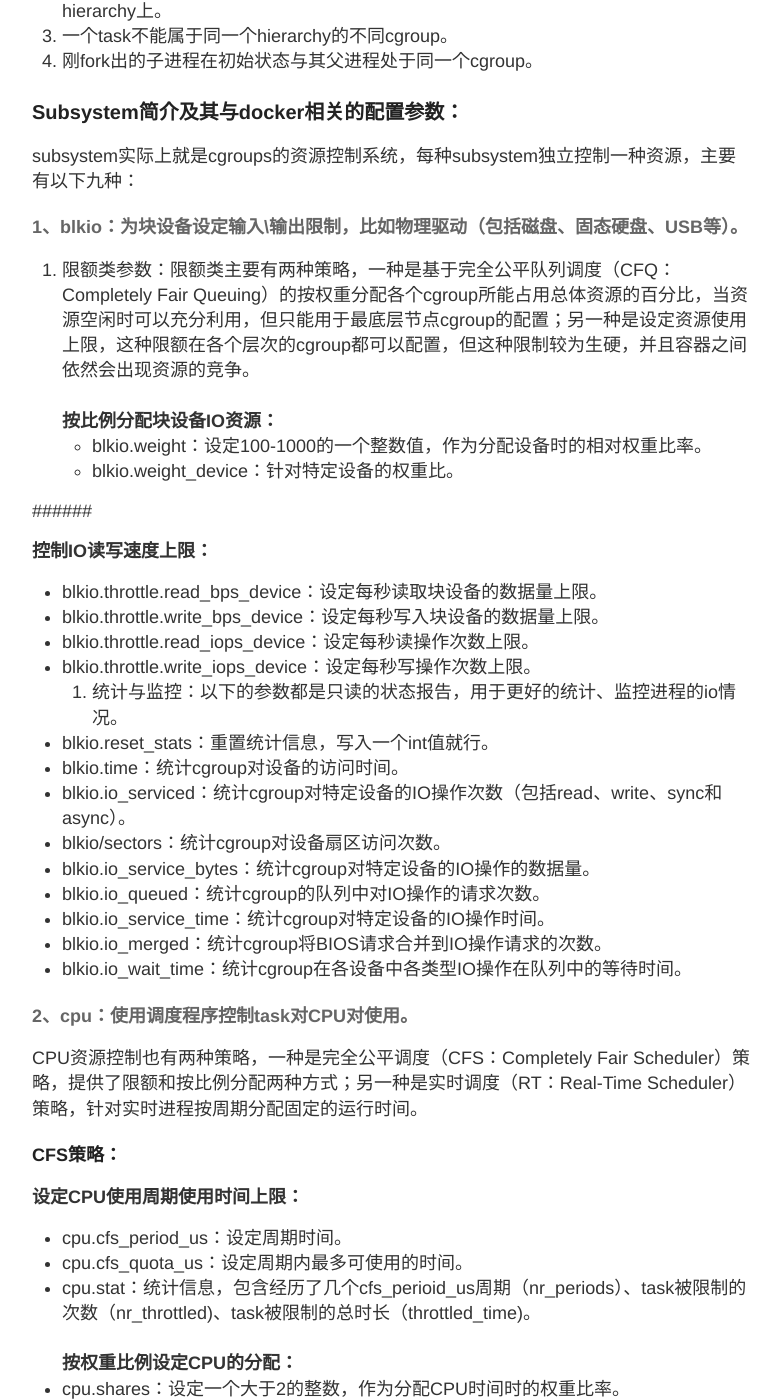
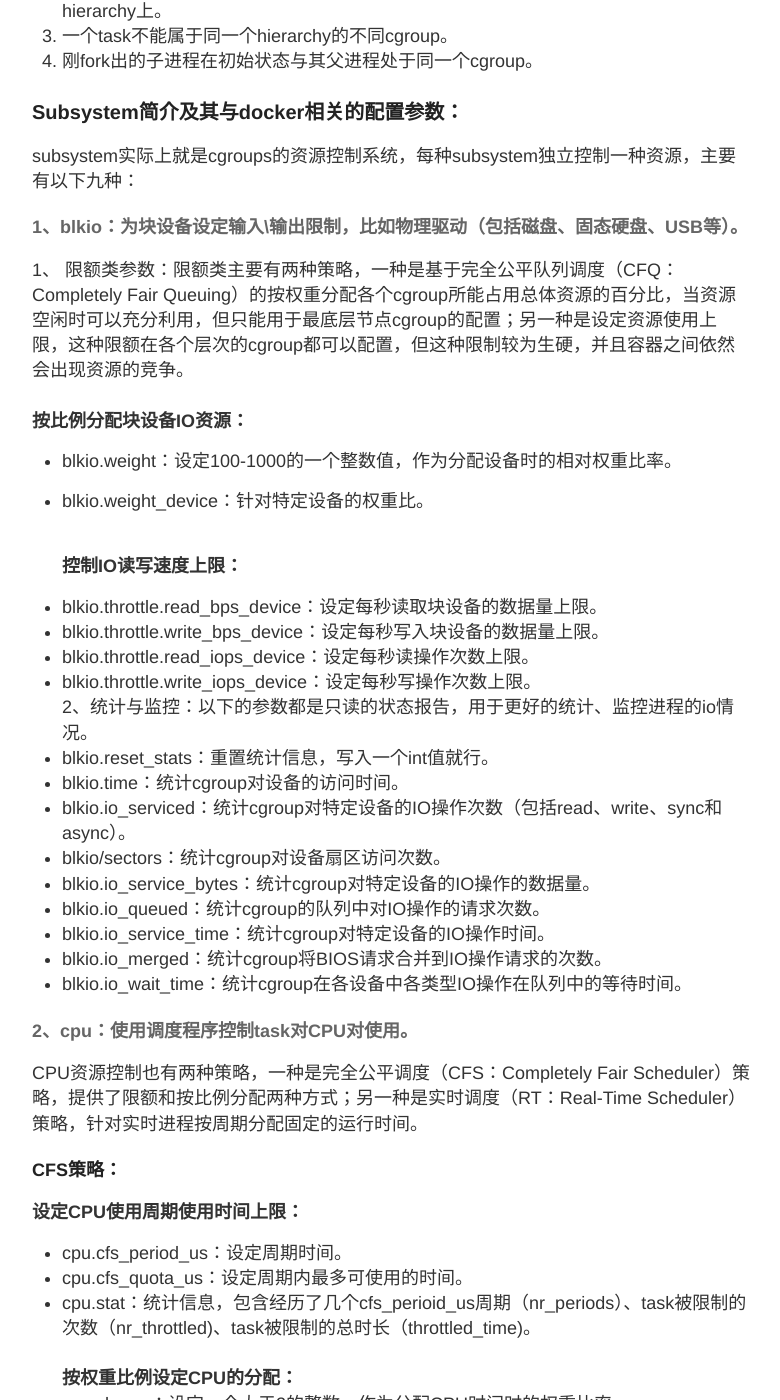
Before and after one commit to rocky-nupt/rocky-nupt.github.io, a Jekyll site: the page built from _posts/2017-12-3-cgroups.md, in a window 1280 px wide and 1400 px high, scrolled down 1340 px. Shown: the whole window, without its empty margins (248-1028 px from the left). Built offline with Jekyll 4.4.1, drawn with Linux system fonts in a browser that asks for light colours.

Commit message:
update cgroups

```diff
--- a/_posts/2017-12-3-cgroups.md
+++ b/_posts/2017-12-3-cgroups.md
@@ -37,21 +37,20 @@ title: Cgroups初探
 ### Subsystem简介及其与docker相关的配置参数：
 subsystem实际上就是cgroups的资源控制系统，每种subsystem独立控制一种资源，主要有以下九种：
 #### 1、blkio：为块设备设定输入\输出限制，比如物理驱动（包括磁盘、固态硬盘、USB等）。<br />
-1. 限额类参数：限额类主要有两种策略，一种是基于完全公平队列调度（CFQ：Completely Fair Queuing）的按权重分配各个cgroup所能占用总体资源的百分比，当资源空闲时可以充分利用，但只能用于最底层节点cgroup的配置；另一种是设定资源使用上限，这种限额在各个层次的cgroup都可以配置，但这种限制较为生硬，并且容器之间依然会出现资源的竞争。<br />
+1、 限额类参数：限额类主要有两种策略，一种是基于完全公平队列调度（CFQ：Completely Fair Queuing）的按权重分配各个cgroup所能占用总体资源的百分比，当资源空闲时可以充分利用，但只能用于最底层节点cgroup的配置；另一种是设定资源使用上限，这种限额在各个层次的cgroup都可以配置，但这种限制较为生硬，并且容器之间依然会出现资源的竞争。<br />
 <br />
 **按比例分配块设备IO资源：**
 * blkio.weight：设定100-1000的一个整数值，作为分配设备时的相对权重比率。
 * blkio.weight_device：针对特定设备的权重比。<br />
+<br />
 
-######
-
-**控制IO读写速度上限：**
+  **控制IO读写速度上限：**
 * blkio.throttle.read_bps_device：设定每秒读取块设备的数据量上限。
 * blkio.throttle.write_bps_device：设定每秒写入块设备的数据量上限。
 * blkio.throttle.read_iops_device：设定每秒读操作次数上限。
 * blkio.throttle.write_iops_device：设定每秒写操作次数上限。
 <br />
-2. 统计与监控：以下的参数都是只读的状态报告，用于更好的统计、监控进程的io情况。
+2、统计与监控：以下的参数都是只读的状态报告，用于更好的统计、监控进程的io情况。
 * blkio.reset_stats：重置统计信息，写入一个int值就行。
 * blkio.time：统计cgroup对设备的访问时间。
 * blkio.io_serviced：统计cgroup对特定设备的IO操作次数（包括read、write、sync和async）。
@@ -72,8 +71,7 @@ CPU资源控制也有两种策略，一种是完全公平调度（CFS：Complete
 <br />
 **按权重比例设定CPU的分配：**
 * cpu.shares：设定一个大于2的整数，作为分配CPU时间时的权重比率。<br />
-
-######
+<br />
 
 ##### RT策略：
 * cpu.rt_period_us：设定周期时间。
```
